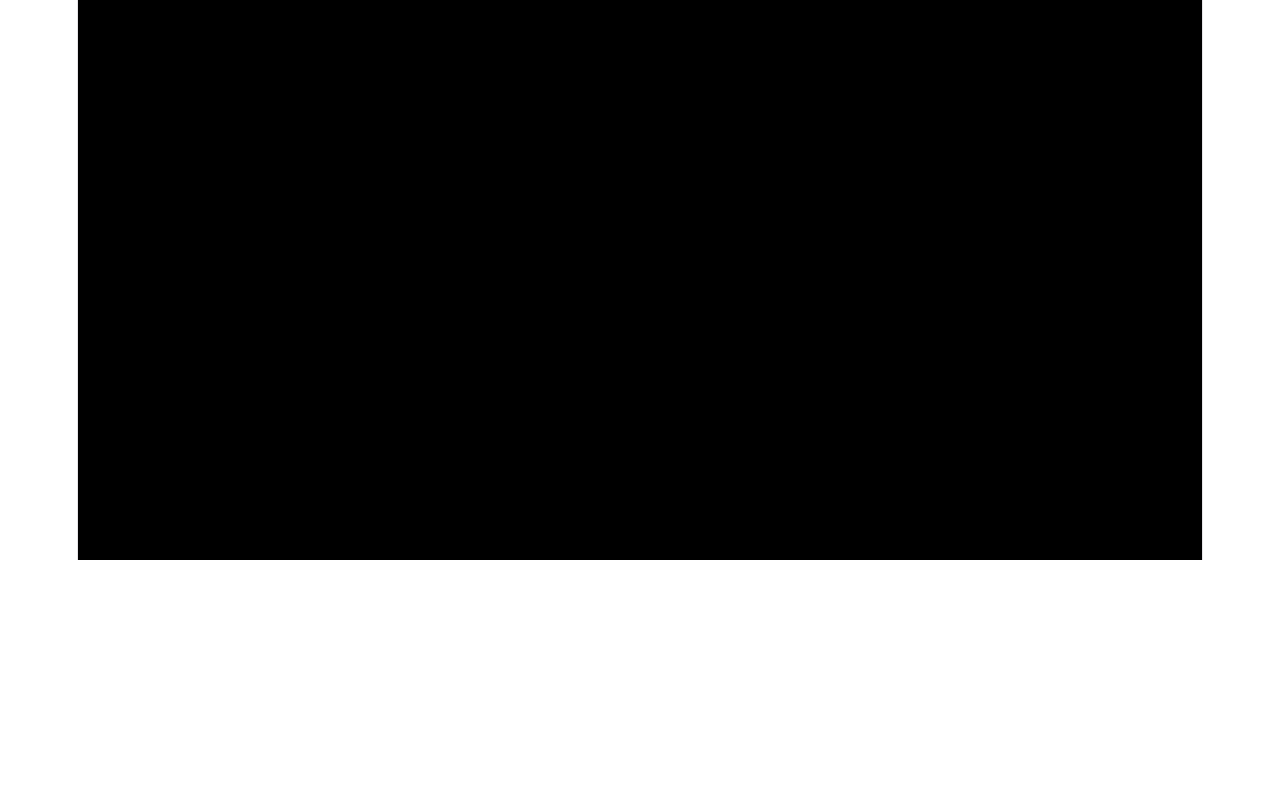
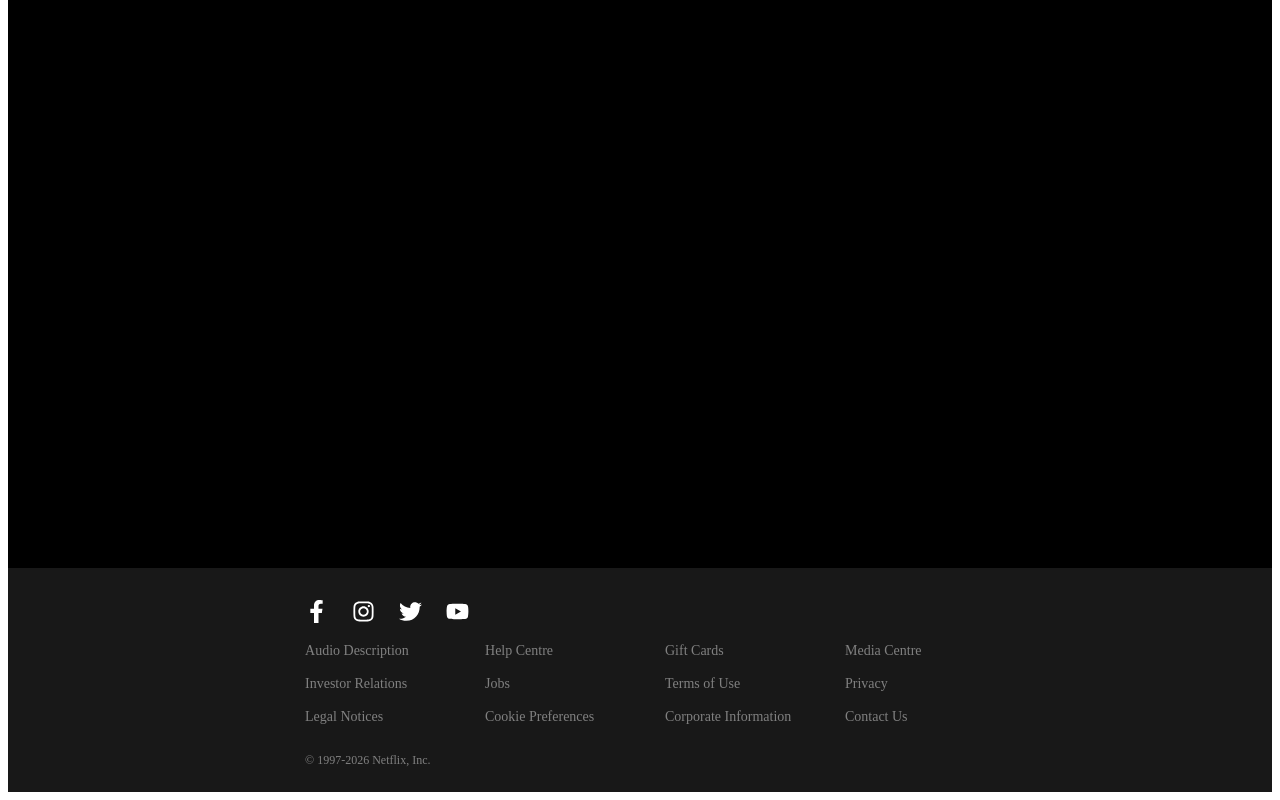
Before and after one commit to yidnekachewsolomon63-oss/FireNetMovieBD, a React (Vite) app: page / in a window 1280 px wide. Shown: the part 940-1740 px from the top of the page. Before the commit the page ends 1500 px from the top, so only its background shows below. Built offline with nearby package versions, Linux system fonts and the light colour scheme; no server answers.

Commit message:
Merge remote changes and update project

```diff
--- a/package.json
+++ b/package.json
@@ -10,13 +10,13 @@
     "preview": "vite preview"
   },
   "dependencies": {
-    "axios": "^1.19.0",
+    "axios": "^1.20.0",
     "lucide-react": "^1.34.0",
     "react": "^19.2.8",
     "react-dom": "^19.2.8",
     "react-icons": "^5.7.0",
     "react-router-dom": "^7.18.2",
-    "swiper": "^14.1.0"
+    "swiper": "^14.2.0"
   },
   "devDependencies": {
     "@eslint/js": "^10.0.1",
--- a/src/App.jsx
+++ b/src/App.jsx
@@ -3,7 +3,7 @@ import "./App.css";
 import Header from "./Components/Header/Header";
 import Banner from "./Components/Banner/Banner";
 import DisplayRow from "./Components/DisplayRow/DisplayRow";
-// import Footer from "./Components/Footer/Footer";
+import Footer from "./Components/Footer/Footer";
 
 // https://moviebdclonen.netlify.app/
 
@@ -17,7 +17,7 @@ function App() {
 
       <DisplayRow />
 
-      {/* <Footer /> */}
+      <Footer />
     </>
   );
 }
--- a/src/index.css
+++ b/src/index.css
@@ -1,4 +1,4 @@
-:root {
+/* :root {
   --text: #6b6375;
   --text-h: #08060d;
   --bg: #fff;
@@ -108,4 +108,4 @@ code {
   line-height: 135%;
   padding: 4px 8px;
   background: var(--code-bg);
-}
+} */
```
Also changed, not shown: 1 other file (tests, documents, lock files or other folders).
